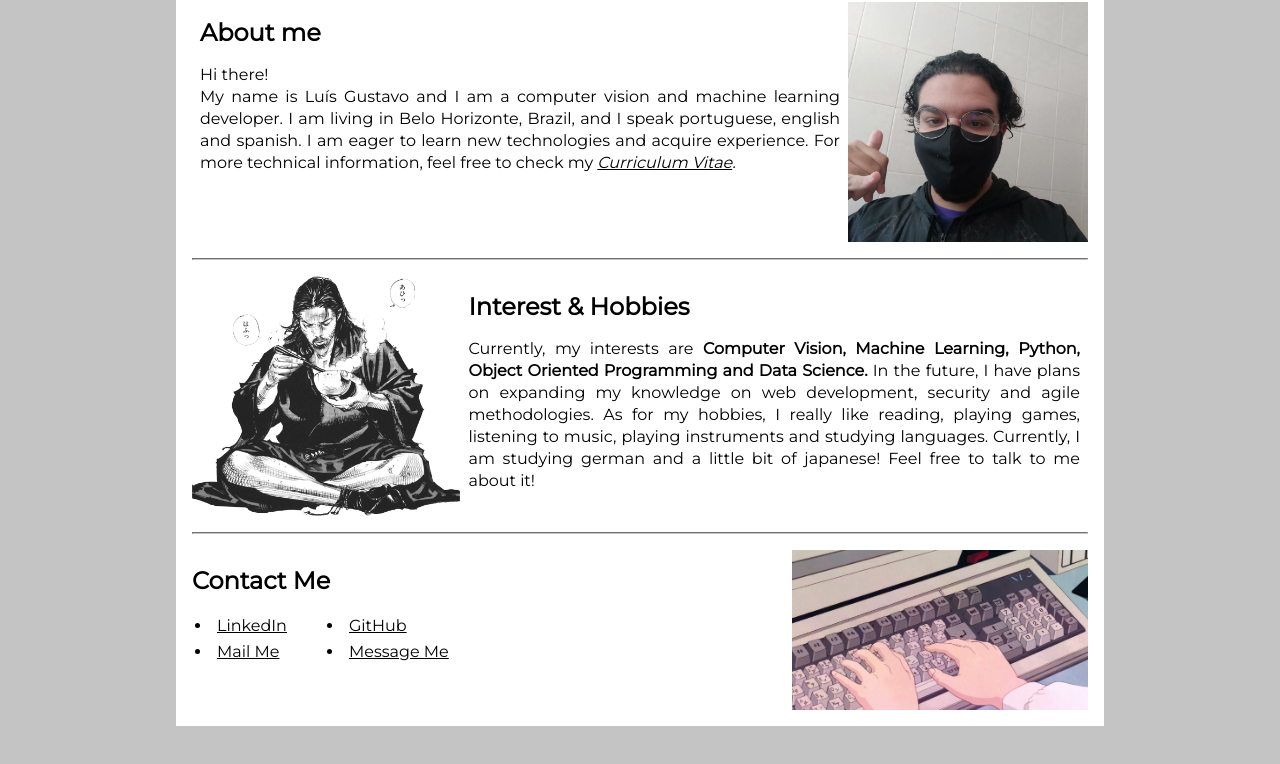
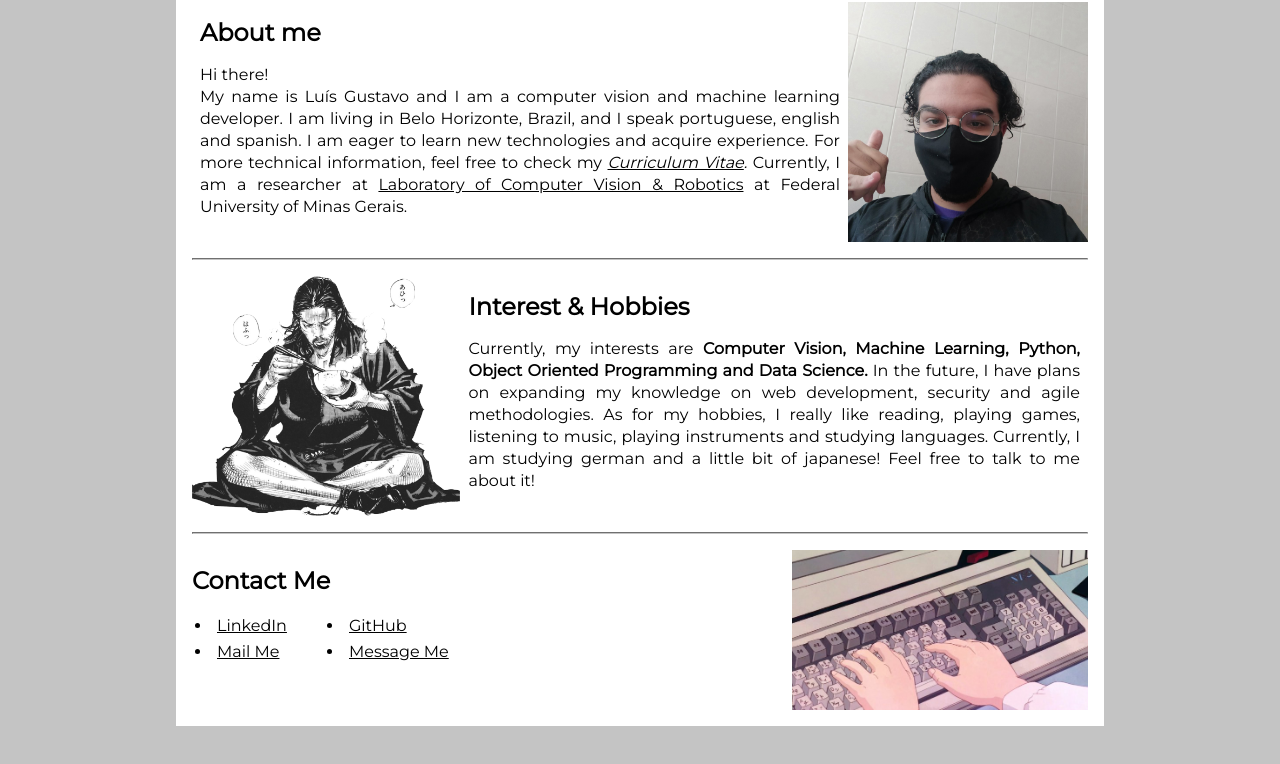
Before and after one commit to lgstvo/lgstvo.github.io, a plain HTML site: page index.html in a window 1280 px wide. Shown: the part 150-914 px from the top of the page. Drawn offline with Linux system fonts and the light colour scheme.

Commit message:
Work info

```diff
--- a/index.html
+++ b/index.html
@@ -21,6 +21,7 @@
                 <h2 class="titles">About me</h2>
                 <span>Hi there!<br> My name is Luís Gustavo and I am a computer vision and machine learning developer. I am living in Belo Horizonte, Brazil, and I speak portuguese, english and spanish.
                     I am eager to learn new technologies and acquire experience. For more technical information, feel free to check my <i><a target=_blank href="documents/LUIS GUSTAVO.pdf">Curriculum Vitae</a>.</i>
+                    Currently, I am a researcher at <a target=_blank href="https://www.verlab.dcc.ufmg.br/">Laboratory of Computer Vision & Robotics</a> at Federal University of Minas Gerais.
                 </span>
             </div>
             <img src="images/profile.jpg" alt="Luís Gustavo's face" class="base_image">
```
